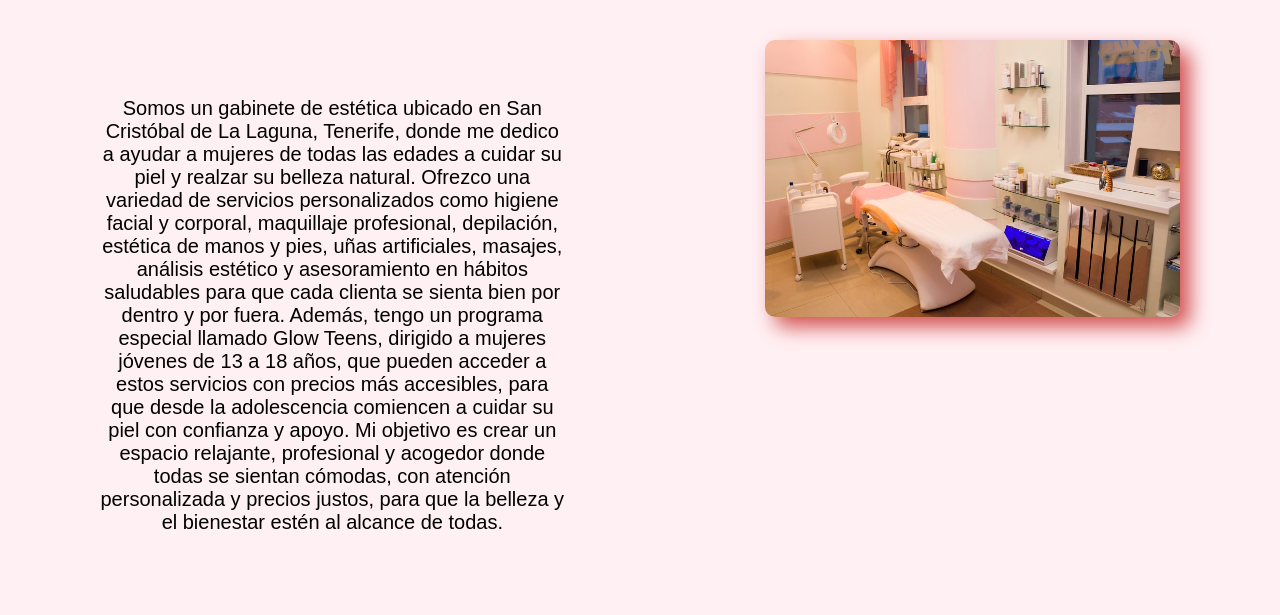
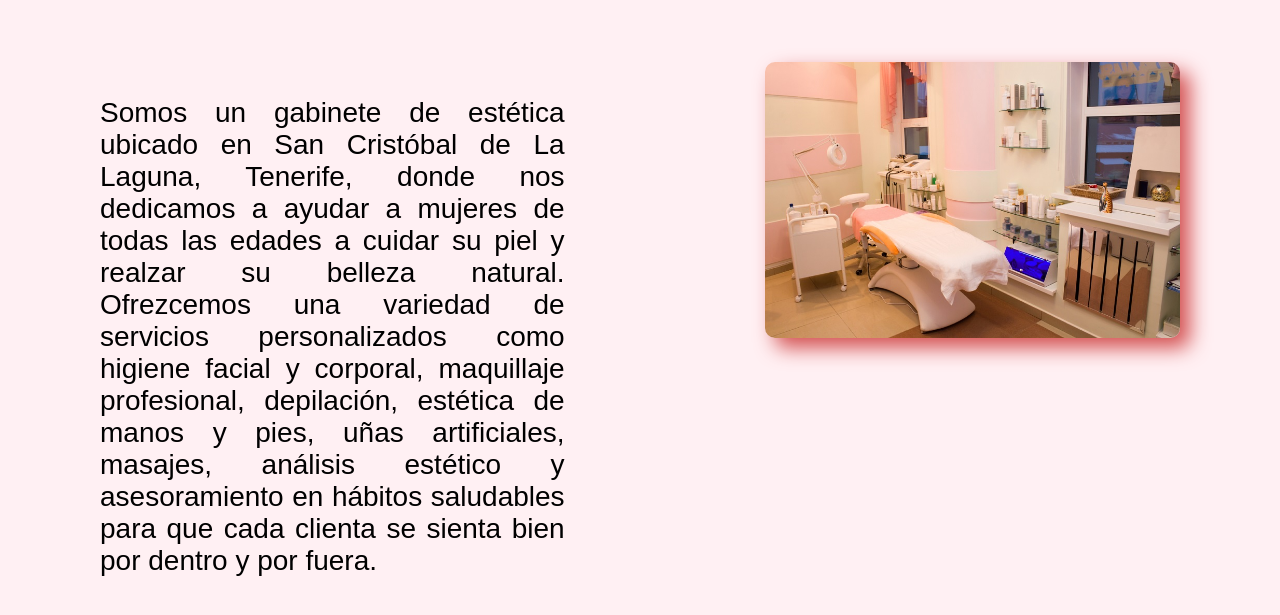
Before and after one commit to ikauuuu/GlowBySilvia, a plain HTML site: page index.html in a window 1280 px wide. Shown: the part 387-1002 px from the top of the page. Drawn offline with Linux system fonts and the light colour scheme.

Commit message:
testo justificado y moar grande

```diff
--- a/index.html
+++ b/index.html
@@ -16,7 +16,7 @@
                 <div class="Title">Glow by Silvia</div>
             </div>
             <div id="DescContainer">
-                <div class="Desc">Somos un gabinete de estética ubicado en San Cristóbal de La Laguna, Tenerife, donde me dedico a ayudar a mujeres de todas las edades a cuidar su piel y realzar su belleza natural. Ofrezco una variedad de servicios personalizados como higiene facial y corporal, maquillaje profesional, depilación, estética de manos y pies, uñas artificiales, masajes, análisis estético y asesoramiento en hábitos saludables para que cada clienta se sienta bien por dentro y por fuera. Además, tengo un programa especial llamado Glow Teens, dirigido a mujeres jóvenes de 13 a 18 años, que pueden acceder a estos servicios con precios más accesibles, para que desde la adolescencia comiencen a cuidar su piel con confianza y apoyo. Mi objetivo es crear un espacio relajante, profesional y acogedor donde todas se sientan cómodas, con atención personalizada y precios justos, para que la belleza y el bienestar estén al alcance de todas.</div>
+                <div class="Desc">Somos un gabinete de estética ubicado en San Cristóbal de La Laguna, Tenerife, donde nos dedicamos a ayudar a mujeres de todas las edades a cuidar su piel y realzar su belleza natural. Ofrezcemos una variedad de servicios personalizados como higiene facial y corporal, maquillaje profesional, depilación, estética de manos y pies, uñas artificiales, masajes, análisis estético y asesoramiento en hábitos saludables para que cada clienta se sienta bien por dentro y por fuera.</div>
             </div>
         </div>
         <div id="EsteticaContainer">
--- a/script.js
+++ b/script.js
@@ -19,3 +19,6 @@ const firebaseConfig = {
 // Initialize Firebase
 const app = initializeApp(firebaseConfig);
 const analytics = getAnalytics(app);
+
+const $ = (selector) => document.querySelector(selector);
+const $$ = (selector) => document.querySelectorAll(selector);
--- a/styles.css
+++ b/styles.css
@@ -94,8 +94,8 @@ main{
 
 .Desc{
     font-family: Arial, Helvetica, sans-serif;
-    text-align: center;
-    font-size: 1.25em;
+    text-align: justify;
+    font-size: 1.75em;
     margin: 100px;
 }
 
```
